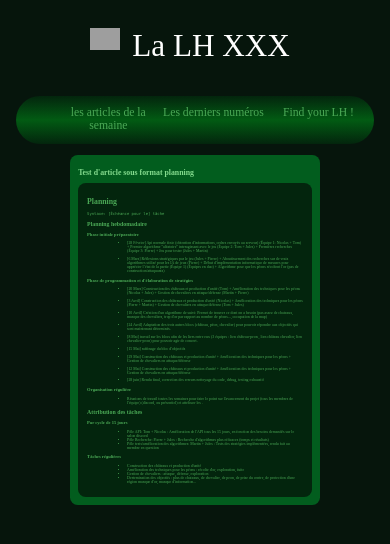
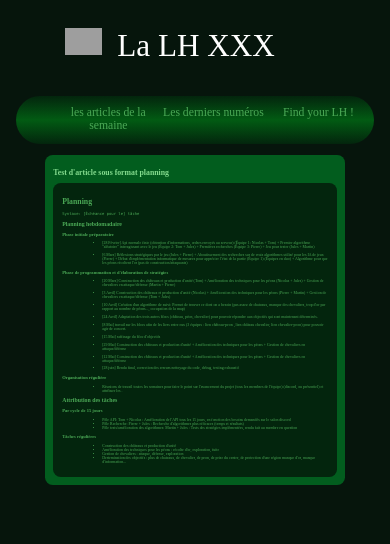
Before and after one commit to lh-telecom/lh-telecom.github.io, a Flask app: template templates/LH1/articles/lh.html in a window 390 px wide. Shown: the top 544 px of the page. Run offline with Flask 3, Linux system fonts and the light colour scheme; the template is opened without the code that fills it, so the values that code supplies are empty; grey boxes are pictures that could not be loaded.

Commit message:
Changement de la taille du texte de la navbar et de la taille de grille sur mobile

```diff
--- a/static/styles/LH1/accueil.css
+++ b/static/styles/LH1/accueil.css
@@ -137,6 +137,14 @@ nav > ul li:hover .sous {
   display: grid;
 }
 
+@media (max-width: 1200px) {
+  .grille_page {
+    grid-template-areas: "left body right";
+    grid-template-columns: 1fr 8fr 1fr;
+    display: grid;
+  }
+}
+
 .grille_body {
   grid-area: body;
 }
```
